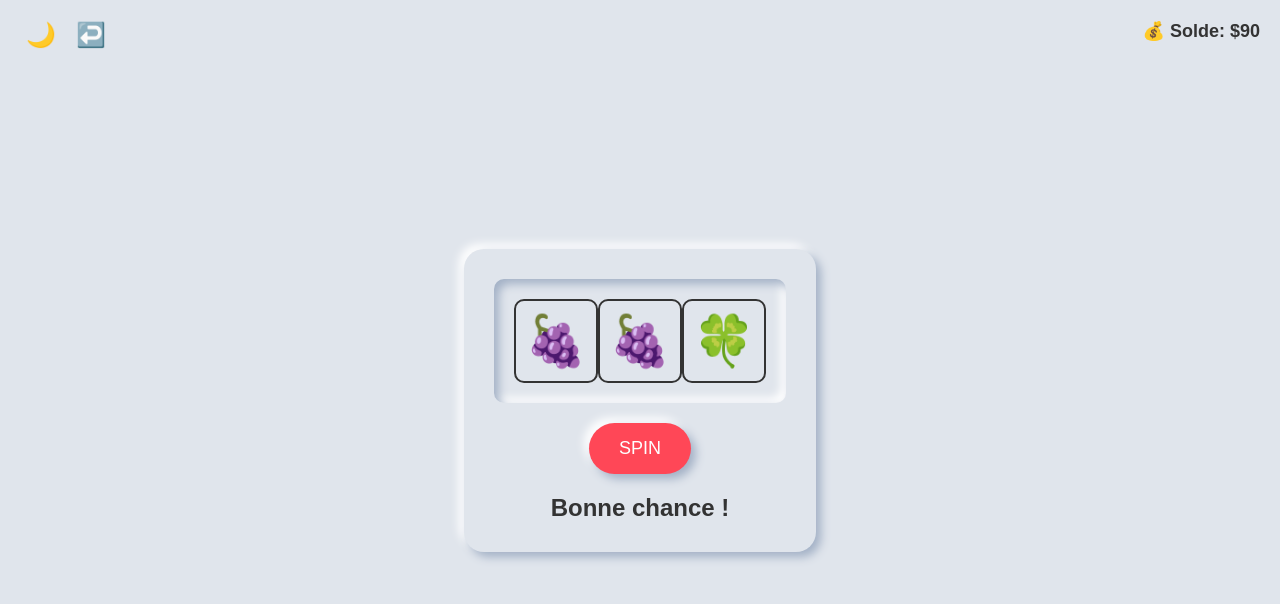
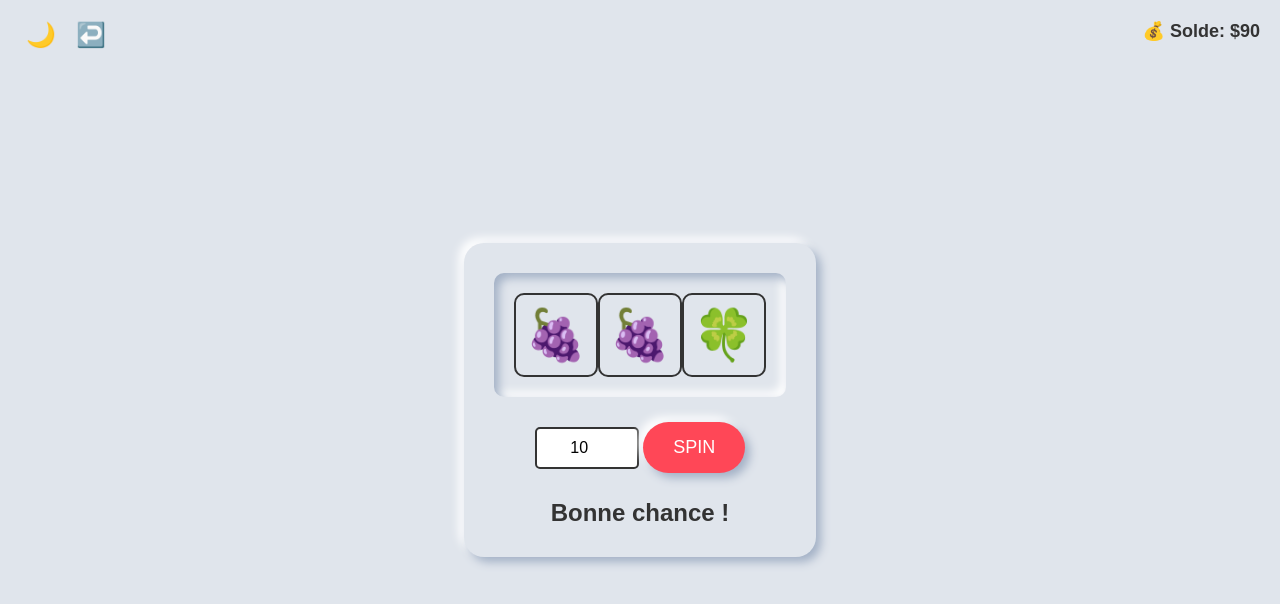
Before and after one commit to jey222/CASINO-V1, a plain HTML site: page slot-machine.html in a window 1280 px wide. Both pictures are taken after a click on the button "SPIN". Drawn offline with Linux system fonts and the light colour scheme.

Commit message:
Add files via upload

```diff
--- a/slot-machine.html
+++ b/slot-machine.html
@@ -94,6 +94,15 @@
         }
         #darkModeToggle { left: 20px; }
         #backButton { left: 70px; }
+        #betAmount {
+            width: 80px;
+            padding: 10px;
+            font-size: 16px;
+            border: 2px solid var(--text-color);
+            border-radius: 5px;
+            margin: 10px 0;
+            text-align: center;
+        }
         @media (max-width: 600px) {
             .slot-machine {
                 width: 90%;
@@ -109,6 +118,10 @@
                 padding: 10px 20px;
                 font-size: 16px;
             }
+            #betAmount {
+                width: 60px;
+                font-size: 14px;
+            }
         }
     </style>
 </head>
@@ -122,6 +135,7 @@
             <div class="reel" id="reel2">🍋</div>
             <div class="reel" id="reel3">🍇</div>
         </div>
+        <input type="number" id="betAmount" min="1" value="10">
         <button id="spinButton">SPIN</button>
         <div id="result"></div>
     </div>
@@ -132,6 +146,7 @@
         const spinButton = document.getElementById('spinButton');
         const result = document.getElementById('result');
         const balanceDisplay = document.getElementById('balance');
+        const betAmountInput = document.getElementById('betAmount');
         let balance = parseInt(localStorage.getItem('balance')) || 100;
 
         function updateBalance() {
@@ -140,12 +155,19 @@
         }
 
         function spin() {
-            if (balance < 10) {
+            const betAmount = parseInt(betAmountInput.value);
+
+            if (isNaN(betAmount) || betAmount <= 0 || betAmount > balance) {
+                result.textContent = "Veuillez entrer un montant de mise valide.";
+                return;
+            }
+
+            if (balance < betAmount) {
                 result.textContent = "Plus assez de crédits !";
                 return;
             }
 
-            balance -= 10;
+            balance -= betAmount;
             updateBalance();
             spinButton.disabled = true;
             result.textContent = "Bonne chance !";
```
Also changed, not shown: index.html (line endings or trailing spaces).
